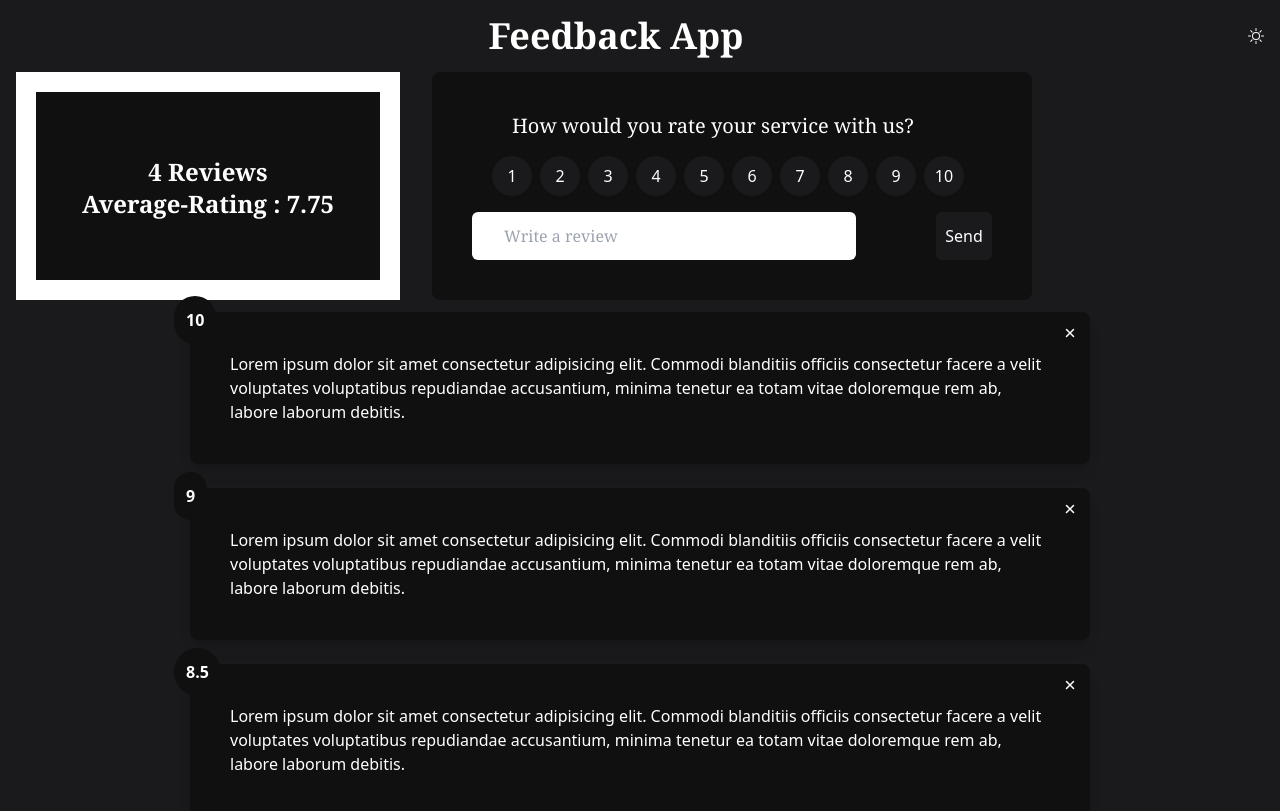
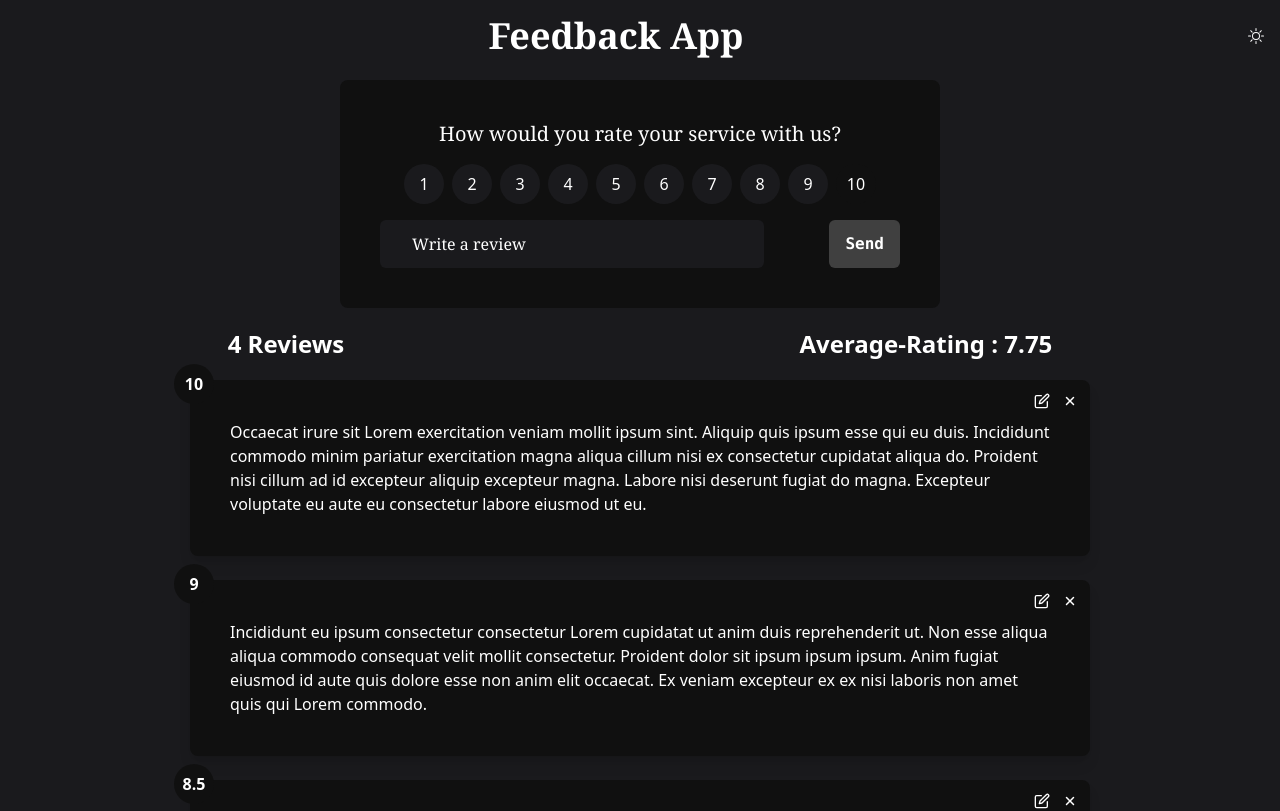
Before and after one commit to dhiant/react-feedback-app, a React (Create React App) app: page / in a window 1280 px wide. Shown: the top 811 px of the page. Built offline with nearby package versions, Linux system fonts and the light colour scheme.

Commit message:
adding review box

```diff
--- a/src/App.js
+++ b/src/App.js
@@ -4,11 +4,19 @@ import FeedbackList from "./components/FeedbackList";
 import FeedBackData from "./data/FeedbackData";
 import ConfirmationWindow from "./components/ConfirmationWindow";
 import ReviewBox from "./components/ReviewBox";
+import Summary from "./components/Summary";
 
 function App() {
   const [feedback, setFeedback] = useState(FeedBackData);
   const [confirm, setConfirm] = useState({ show: false, id: null });
   const [theme, setTheme] = useState("dark");
+  const [input, setInput] = useState("");
+  const [rating, setRating] = useState(10);
+  let sum = 0;
+  feedback.forEach((item) => {
+    sum += item.rating;
+  });
+  const averageRating = feedback.length === 0 ? 0 : sum / feedback.length;
   const handleDelete = (id) => {
     setConfirm({ show: true, id: id });
   };
@@ -23,25 +31,28 @@ function App() {
   const toggleTheme = () => {
     setTheme(theme === "dark" ? "light" : "dark");
   };
-  let sum = 0;
-  feedback.forEach((item) => {
-    sum += item.rating;
-  });
-  const averageRating = feedback.length === 0 ? 0 : sum / feedback.length;
+  const sendInput = (e) => {
+    setInput(e.target.value);
+  };
+  const sendRating = (receivedRating) => {
+    setRating(receivedRating);
+  };
+  const submitInput = () => {
+    setFeedback([
+      { id: Math.random(), rating: rating, text: input },
+      ...feedback,
+    ]);
+  };
   return (
     <div className={`mainWrapper bg-background ${theme} min-h-screen`}>
       <Header toggleTheme={toggleTheme} theme={theme} />
-      <div className="md:flex flex-wrap">
-        <div className="md:ml-4 text-center font-serif font-bold bg-rating w-[230px] border-primaryText border-[20px] xl:w-96 flex align-middle justify-center flex-col">
-          <h1 className="md:text-2xl text-lg text-primaryText mt-2 rounded-md">
-            {feedback.length} Reviews
-          </h1>
-          <h1 className="md:text-2xl text-lg text-primaryText pb-1 rounded-md">
-            Average-Rating : {averageRating}
-          </h1>
-        </div>
-        <ReviewBox />
-      </div>
+      <ReviewBox
+        sendInput={sendInput}
+        submitInput={submitInput}
+        sendRating={sendRating}
+        currentRating={rating}
+      />
+      <Summary averageRating={averageRating} feedback={feedback} />
       {confirm.show && (
         <ConfirmationWindow
           handleConfirmDelete={handleConfirmDelete}
--- a/src/components/FeedbackItem.jsx
+++ b/src/components/FeedbackItem.jsx
@@ -1,20 +1,19 @@
 import React from "react";
+import { FiEdit } from "react-icons/fi";
 
 import { IoClose } from "react-icons/io5";
 
-const FeedbackItem = ({ item, handleDelete }) => {
+const FeedbackItem = ({ item, handleDelete, inputValue }) => {
   return (
     <div className="flex justify-center items-center">
       <div className="shadow-lg w-[900px] text-primaryText m-3 rounded-lg p-10 relative font-sans bg-feedback">
-        <p>
-          Lorem ipsum dolor sit amet consectetur adipisicing elit. Commodi
-          blanditiis officiis consectetur facere a velit voluptates voluptatibus
-          repudiandae accusantium, minima tenetur ea totam vitae doloremque rem
-          ab, labore laborum debitis.
-        </p>
-        <div className="text-primaryText font-bold bg-rating absolute left-[-1rem] top-[-1rem] p-3 rounded-full">
+        <p>{item.text}</p>
+        <div className="flex items-center justify-center text-primaryText font-bold bg-rating absolute left-[-1rem] top-[-1rem] w-10 h-10 rounded-full">
           {item.rating}
         </div>
+        <button className="absolute top-[.8em] right-10">
+          <FiEdit />
+        </button>
         <button
           onClick={() => handleDelete(item.id)}
           className="absolute top-[.8em] right-3 "
--- a/src/components/Header.jsx
+++ b/src/components/Header.jsx
@@ -3,7 +3,6 @@ import { BsBrightnessHigh } from "react-icons/bs";
 import { FaMoon } from "react-icons/fa";
 
 const Header = ({ toggleTheme, theme }) => {
-  console.log(theme);
   return (
     <header className="h-[4.5rem] flex">
       <div className="mx-auto">
--- a/src/components/ReviewBox.jsx
+++ b/src/components/ReviewBox.jsx
@@ -1,73 +1,38 @@
 import React from "react";
 
-const ReviewBox = () => {
+const ReviewBox = ({ sendInput, submitInput, sendRating, currentRating }) => {
+  const ratings = [1, 2, 3, 4, 5, 6, 7, 8, 9, 10];
   return (
-    <div className="mx-auto flex flex-col justify-center bg-rating text-primaryText p-10 w-full md:w-[600px] lg:ml-8 rounded-lg font-serif">
-      <h1 className="text-xl pl-10">
-        How would you rate your service with us?
-      </h1>
-      <ul className="flex flex-wrap justify-center   pt-4">
-        <li className="">
-          <button className="bg-background w-10 h-10  mr-2 rounded-full font-sans">
-            1
+    <div className="p-2">
+      <div className="mx-0 sm:mx-auto  text-center bg-feedback text-primaryText p-6 sm:p-10 sm:w-[600px] w-full rounded-lg font-serif">
+        <h1 className="text-xl">How would you rate your service with us?</h1>
+        <ul className="flex flex-wrap justify-center gap-2 pt-4">
+          {ratings.map((rating) => (
+            <li key={rating} onClick={() => sendRating(rating)}>
+              <button
+                className={`${
+                  currentRating === rating ? "bg-rating" : ""
+                } bg-background hover:bg-rating active:bg-rating w-10 h-10 rounded-full font-sans`}
+              >
+                {rating}
               </button>
             </li>
-
-        <li>
-          <button className="bg-background w-10 h-10  mr-2 rounded-full font-sans">
-            2
-          </button>
-        </li>
-        <li>
-          <button className="bg-background w-10 h-10  mr-2 rounded-full font-sans">
-            3
-          </button>
-        </li>
-        <li>
-          <button className="bg-background w-10 h-10  mr-2 rounded-full font-sans">
-            4
-          </button>
-        </li>
-        <li>
-          <button className="bg-background w-10 h-10  mr-2 rounded-full font-sans">
-            5
-          </button>
-        </li>
-        <li>
-          <button className="bg-background w-10 h-10  mr-2 rounded-full font-sans">
-            6
-          </button>
-        </li>
-        <li>
-          <button className="bg-background w-10 h-10  mr-2 rounded-full font-sans">
-            7
-          </button>
-        </li>
-        <li>
-          <button className="bg-background w-10 h-10  mr-2 rounded-full font-sans">
-            8
-          </button>
-        </li>
-        <li>
-          <button className="bg-background w-10 h-10  mr-2 rounded-full font-sans">
-            9
-          </button>
-        </li>
-        <li>
-          <button className="bg-background w-10 h-10  mr-2 rounded-full font-sans">
-            10
-          </button>
-        </li>
+          ))}
         </ul>
         <div className="flex flex-wrap justify-between">
           <input
+            onChange={sendInput}
             type="text"
             placeholder="Write a review"
-          className="w-96 py-3 mt-4 rounded-md pl-8"
+            className="w-full sm:w-96 py-3 mt-4 rounded-md pl-8 bg-background placeholder:text-primaryText"
           />
-        <button className=" w-14 h-10 md:h-12 mt-4 bg-background rounded-md font-sans">
+          <button
+            onClick={submitInput}
+            className="px-4 py-2 font-bold font-mono md:h-12 mt-4 bg-sendButton rounded-md  transition-transform duration-200 hover:scale-110 hover:bg-background hover:border-4 hover:border-rating"
+          >
             Send
           </button>
+        </div>
       </div>
     </div>
   );
--- /dev/null
+++ b/src/components/Summary.js
@@ -0,0 +1,16 @@
+import React from 'react'
+
+const Summary = ({averageRating,feedback}) => {
+  return (
+    <div className="flex justify-around items-center font-serif font-bold mt-3 mb-2">
+        <h1 className="md:text-2xl text-lg text-primaryText rounded-md font-sans">
+          {feedback.length} Reviews
+        </h1>
+        <h1 className="md:text-2xl text-lg text-primaryText rounded-md font-sans">
+          Average-Rating : {averageRating}
+        </h1>
+      </div>
+  )
+}
+
+export default Summary
--- a/src/index.css
+++ b/src/index.css
@@ -8,21 +8,13 @@
   --c-feedback: #101010;
   --c-rating: #101010;
   --c-headerText: #fff;
+  --c-bg-send: #404040;
 }
-.dark-turquoise {
-  background-color: #13d4d7;
-}
-.chinese-black {
-  background-color: #101010;
-}
-.raisin-black {
-  background-color: #131313;
-}
-
 .mainWrapper.light {
   --c-text: #0c285c;
   --c-bg: #f0f2f5;
   --c-feedback: #ffffff;
   --c-rating: #1b74e4;
   --c-headerText: #153774;
+  --c-bg-send: #1b74e4;
 }
--- a/tailwind.config.js
+++ b/tailwind.config.js
@@ -7,6 +7,7 @@ module.exports = {
       feedback: "var(--c-feedback)",
       rating: "var(--c-rating)",
       headerText: "var(--c-headerText)",
+      sendButton: "var(--c-bg-send)",
     },
     extend: {},
   },
```
Lines whose indentation alone changed are shown as unchanged.
